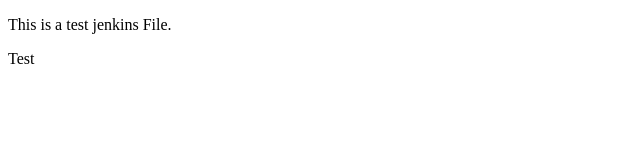
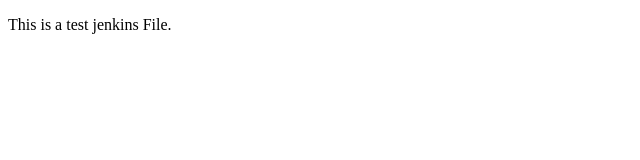
Before and after one commit to ganeskr/TestJenkinsJob, a plain HTML site: page index.html in a window 1280 px wide. Shown: the full height of the page, 0-640 px from the left. Drawn offline with Linux system fonts and the light colour scheme.

Commit message:
indexchange

```diff
--- a/index.html
+++ b/index.html
@@ -6,6 +6,5 @@
   </head>
   <body>
     <p>This is a test jenkins File.</p>
-    <p>Test</P>
   </body>
 </html>
```
